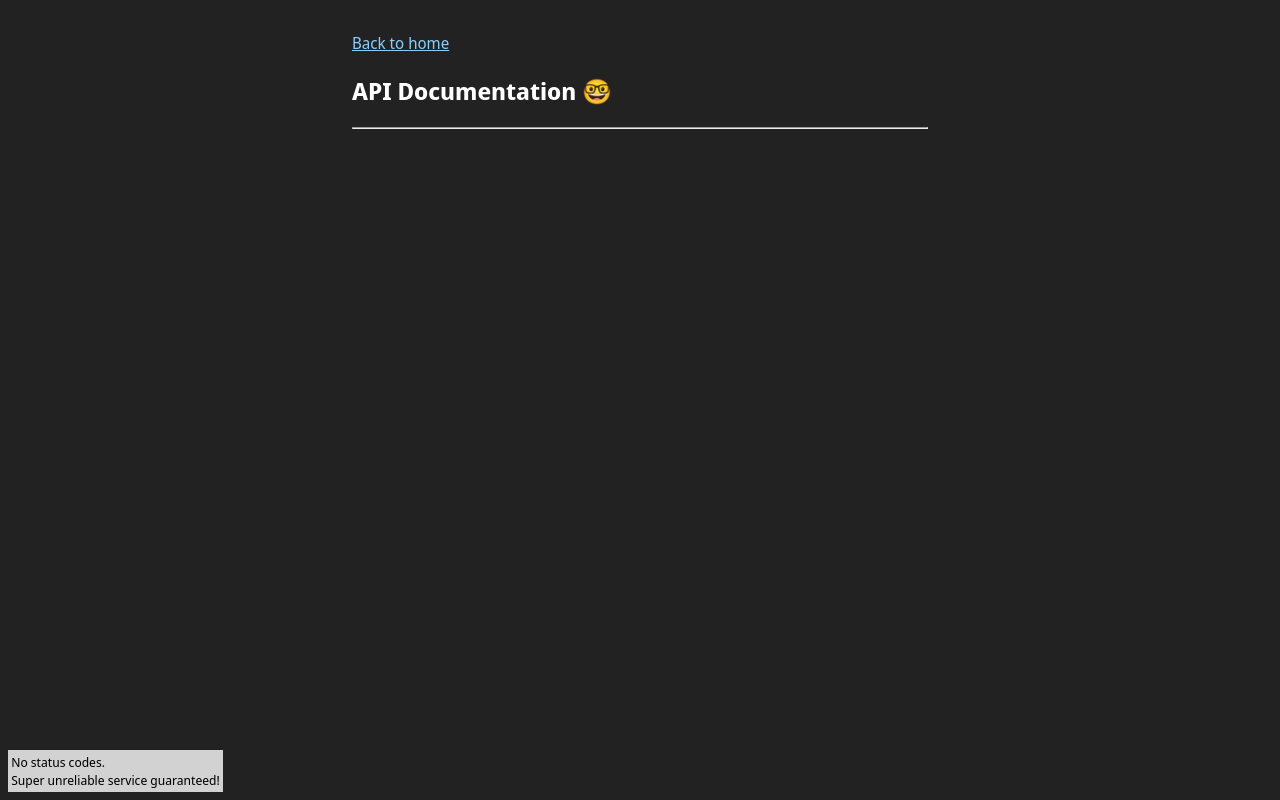
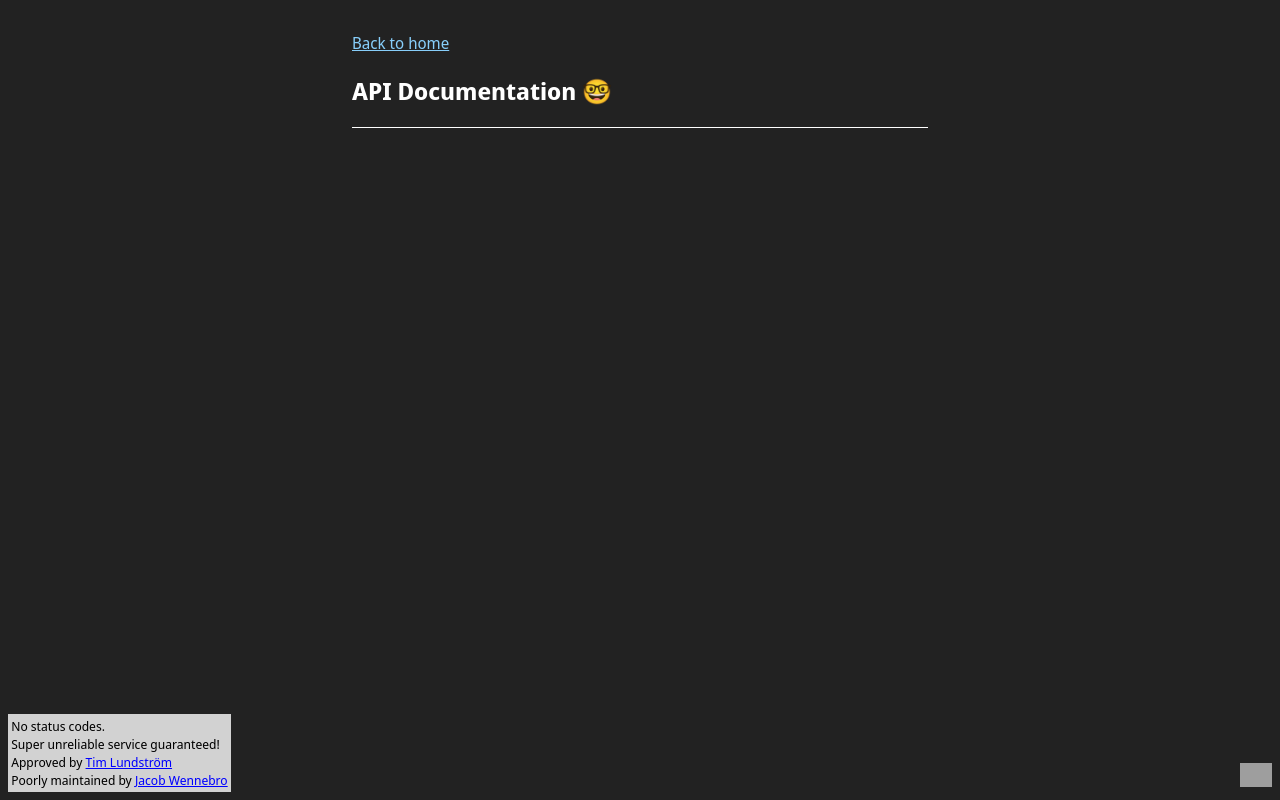
Before and after one commit to JacobWennebro/UselessAPI, a Node project: template views/docs.ejs in a window 1280 px wide. Run offline with Node 20 templates, Linux system fonts and the light colour scheme; the template is opened without the code that fills it, so the values that code supplies are empty; grey boxes are pictures that could not be loaded.

Commit message:
💄 Fixed UI, Docs & Favicon

```diff
--- a/src/public/main.css
+++ b/src/public/main.css
@@ -95,6 +95,27 @@ ul li {
     white-space: pre-line;
 }
 
+.socials {
+    position: fixed;
+    bottom: 0;
+    right: 0;
+    margin: 0.5rem;
+
+}
+
+hr {
+    border: 0;
+    border-bottom: 1px solid #fff;
+}
+
+.popup p a:link, .popup p a:visited {
+    color: blue;
+}
+
+.socials img {
+    width: 2rem;
+}
+
 code {
     background-color: rgba(255,255,255,0.2);
     border-radius: 8px;
--- a/views/docs.ejs
+++ b/views/docs.ejs
@@ -4,15 +4,24 @@
     <meta charset="UTF-8">
     <meta http-equiv="X-UA-Compatible" content="IE=edge">
     <meta name="viewport" content="width=device-width, initial-scale=1.0">
-    <title>Docs</title>
+    <meta name="description" content="<%= description %>">
+    <meta name="author" content="Jacob Wennebro">
+    <title>API Documentation</title>
     <link href="/static/main.css" rel="stylesheet" type="text/css"/>
+    <link rel="shortcut icon" type="image/jpg" href="/static/favicon.png"/>
 </head>
 <body>
 
     <div class="popup">
         <p>No status codes.
             Super unreliable service guaranteed!
+            Approved by <a target="_blank" href="https://github.com/kloska">Tim Lundström</a>
+            Poorly maintained by <a target="_blank" href="https://github.com/JacobWennebro">Jacob Wennebro</a>
         </p>
+    </div>
+
+    <div class="socials">
+        <a href="https://github.com/JacobWennebro/UselessAPI" target="_blank"><img alt="GitHub Logo" src="/static/GitHub-Logo.png"/></a>
     </div>
 
     <section class="page-wrapper">
```
Also changed, not shown: src/markdown/nti.md (+1 -1 lines), views/index.ejs (+9 -1 lines), src/public/GitHub-Logo.png (added), src/public/favicon.png (added).
